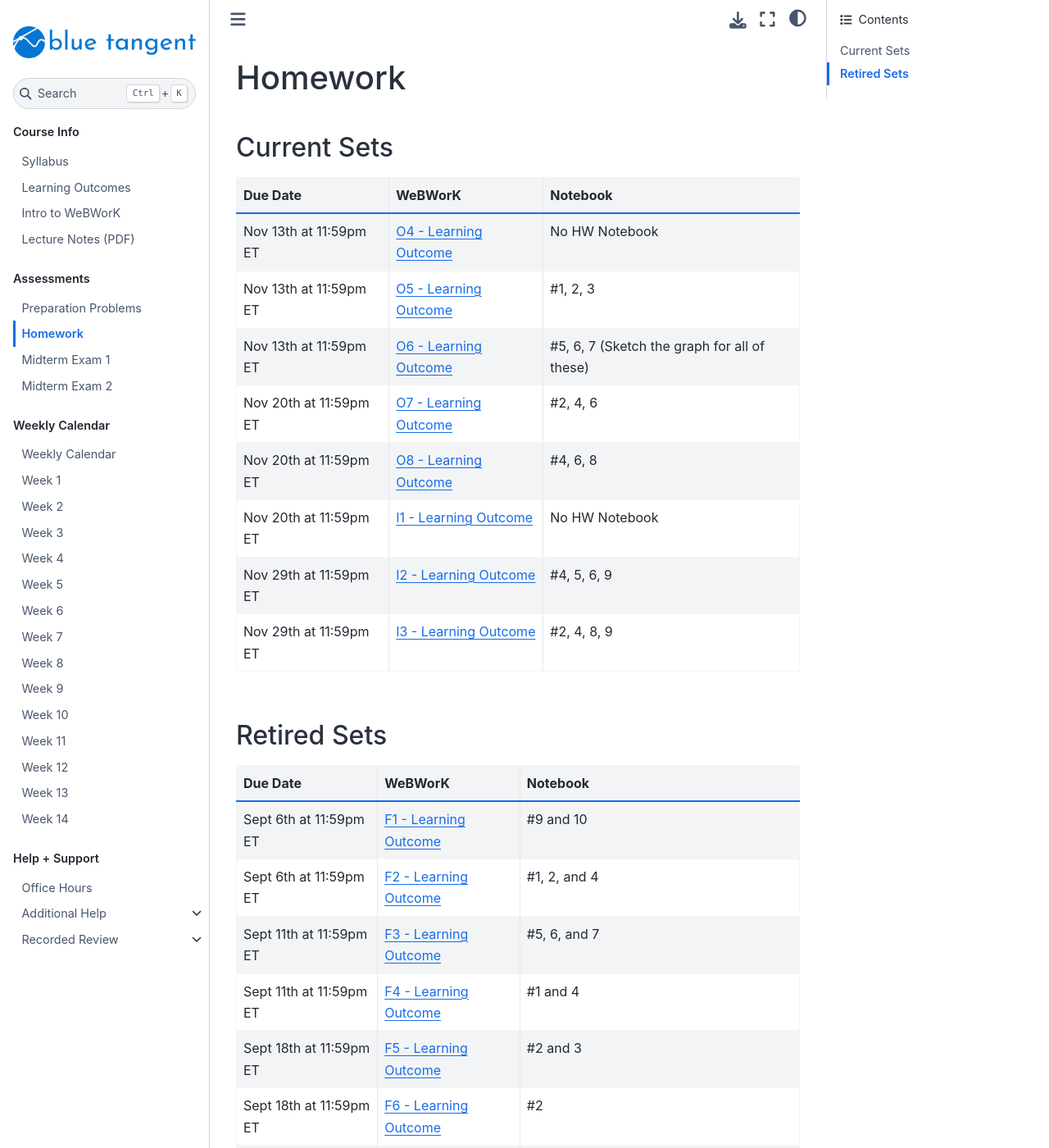
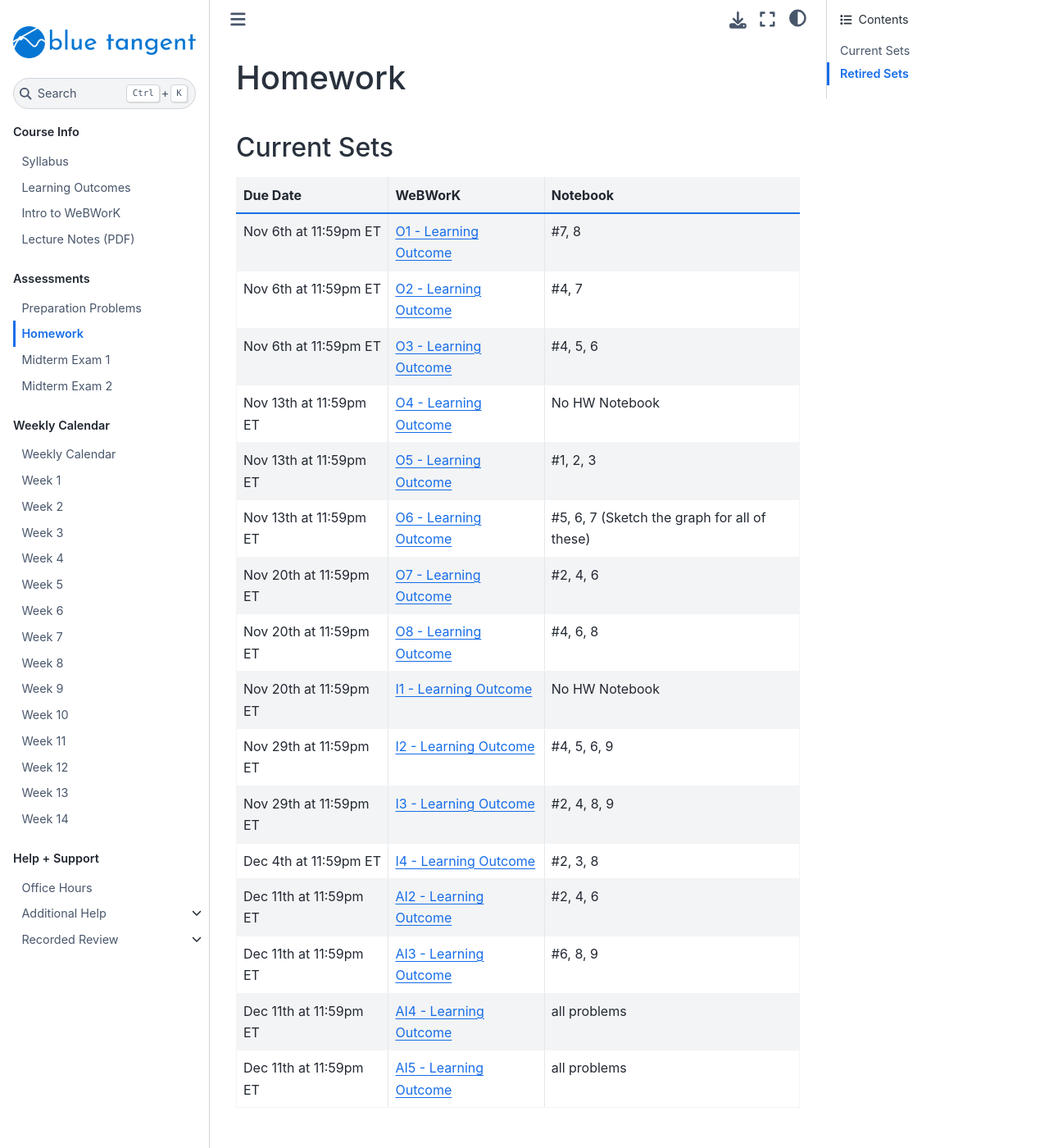
Before and after one commit to mjcasper/info-131, a Jupyter Book: the page built from assessments/homework.md, in a window 1280 px wide and 1400 px high. Shown: the whole window at 82% size. Built offline with Jupyter Book 1.0.4 settings and Sphinx 7.4.7 and the Sphinx Book theme 1.1.4, drawn with Linux system fonts in a browser that asks for light colours; some of the changed text lies outside the part shown.

Commit message:
remaining homework and preparation

```diff
--- a/assessments/homework.md
+++ b/assessments/homework.md
@@ -6,6 +6,9 @@ Homework
 
 | Due Date | WeBWorK | Notebook |
 |----------|---------|----------|
+| Nov 6th at 11:59pm ET | [O1 - Learning Outcome](https://webwork.sens.buffalo.edu/webwork2/2023-08-MTH-131-Casper/Learning_Outcome_O1) | #7, 8 |
+| Nov 6th at 11:59pm ET | [O2 - Learning Outcome](https://webwork.sens.buffalo.edu/webwork2/2023-08-MTH-131-Casper/Learning_Outcome_O2) | #4, 7 |
+| Nov 6th at 11:59pm ET | [O3 - Learning Outcome](https://webwork.sens.buffalo.edu/webwork2/2023-08-MTH-131-Casper/Learning_Outcome_O3) | #4, 5, 6 |
 | Nov 13th at 11:59pm ET | [O4 - Learning Outcome](https://webwork.sens.buffalo.edu/webwork2/2023-08-MTH-131-Casper/Learning_Outcome_O4) | No HW Notebook |
 | Nov 13th at 11:59pm ET | [O5 - Learning Outcome](https://webwork.sens.buffalo.edu/webwork2/2023-08-MTH-131-Casper/Learning_Outcome_O5) | #1, 2, 3 |
 | Nov 13th at 11:59pm ET | [O6 - Learning Outcome](https://webwork.sens.buffalo.edu/webwork2/2023-08-MTH-131-Casper/Learning_Outcome_O6) | #5, 6, 7 (Sketch the graph for all of these) |
@@ -14,6 +17,11 @@ Homework
 | Nov 20th at 11:59pm ET | [I1 - Learning Outcome](https://webwork.sens.buffalo.edu/webwork2/2023-08-MTH-131-Casper/Learning_Outcome_I1) | No HW Notebook |
 | Nov 29th at 11:59pm ET | [I2 - Learning Outcome](https://webwork.sens.buffalo.edu/webwork2/2023-08-MTH-131-Casper/Learning_Outcome_I2) | #4, 5, 6, 9 |
 | Nov 29th at 11:59pm ET | [I3 - Learning Outcome](https://webwork.sens.buffalo.edu/webwork2/2023-08-MTH-131-Casper/Learning_Outcome_I3) | #2, 4, 8, 9 |
+| Dec 4th at 11:59pm ET | [I4 - Learning Outcome](https://webwork.sens.buffalo.edu/webwork2/2023-08-MTH-131-Casper/Learning_Outcome_I4) | #2, 3, 8 |
+| Dec 11th at 11:59pm ET | [AI2 - Learning Outcome](https://webwork.sens.buffalo.edu/webwork2/2023-08-MTH-131-Casper/Learning_Outcome_AI2) | #2, 4, 6 |
+| Dec 11th at 11:59pm ET | [AI3 - Learning Outcome](https://webwork.sens.buffalo.edu/webwork2/2023-08-MTH-131-Casper/Learning_Outcome_AI3) | #6, 8, 9 |
+| Dec 11th at 11:59pm ET | [AI4 - Learning Outcome](https://webwork.sens.buffalo.edu/webwork2/2023-08-MTH-131-Casper/Learning_Outcome_AI4) | all problems |
+| Dec 11th at 11:59pm ET | [AI5 - Learning Outcome](https://webwork.sens.buffalo.edu/webwork2/2023-08-MTH-131-Casper/Learning_Outcome_AI5) | all problems |
 
 
 ## Retired Sets
```
Also changed, not shown: other parts of assessments/homework.md (+1 -3 lines), assessments/preparation.md (+34 -1 lines).
